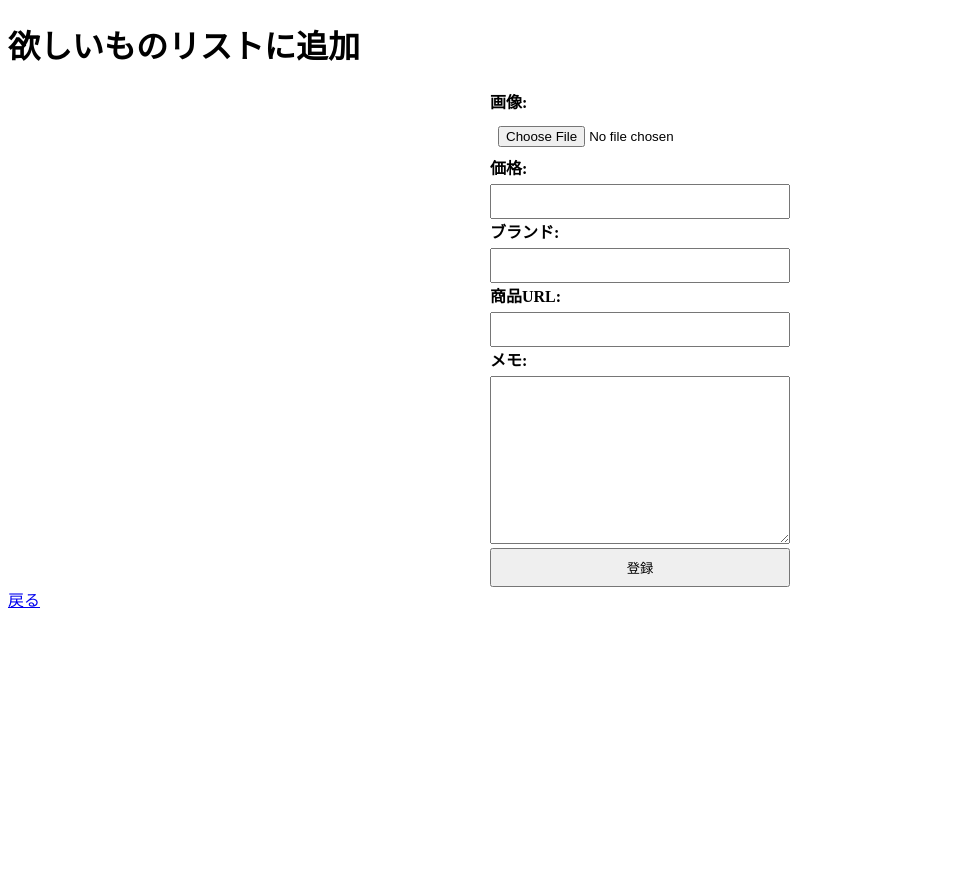
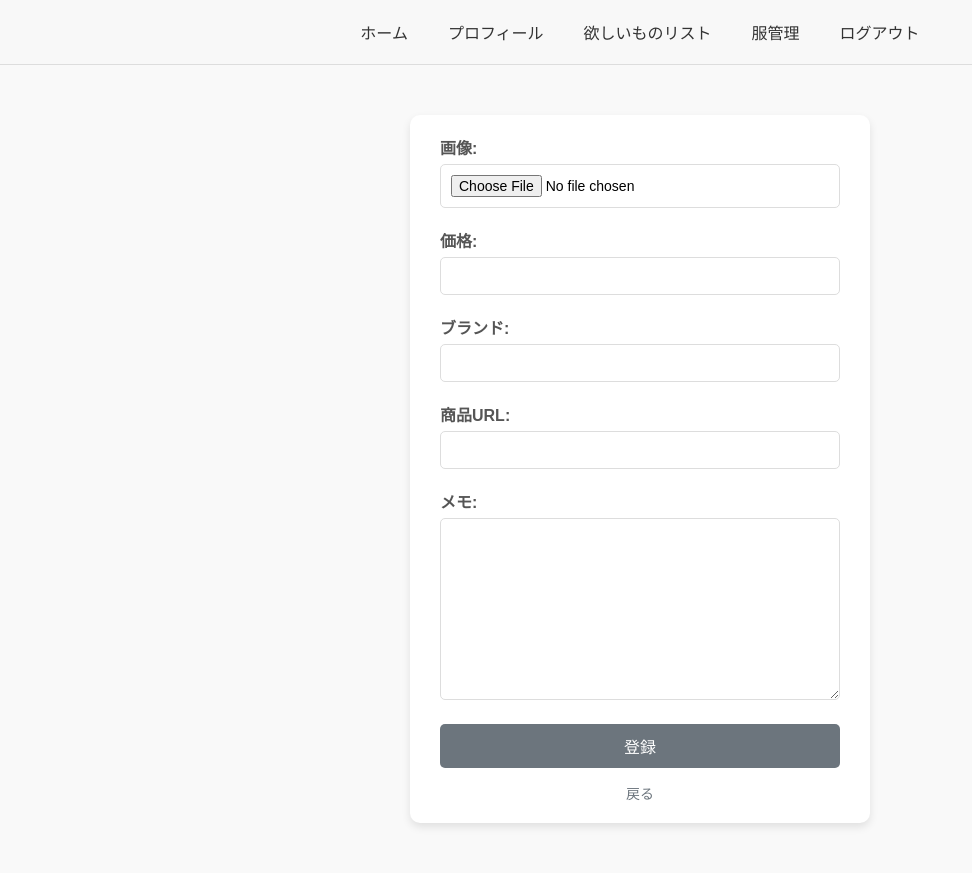
Before and after one commit to gdgdbaby21/Baby-Closet, a Django app: page /wishlist/create/ in a window 1280 px wide. Shown: the whole page, without its empty margins (0-972 px from the left). Before the commit the page ends 608 px from the top, so only its background shows below. Run offline with Django 5.2, Linux system fonts and the light colour scheme.

Commit message:
欲しいものリストのフロントエンドの実装

```diff
--- a/app/templates/wishlist_create.html
+++ b/app/templates/wishlist_create.html
@@ -1,62 +1,123 @@
-<!DOCTYPE html>
+{% extends 'base.html' %}
+{% load static %}
+
+{% block content %}
 <html lang="ja">
 <head>
     <meta charset="UTF-8">
-    <title>投稿ページ</title>
-</head>
-<body>
     <style>
-        /* フォーム全体のスタイル */
-        form {
-            width: 300px; /* 任意の幅 */
-            margin: 0 auto; /* 中央に配置 */
+        body {
+            margin: 0;
+            font-family: Arial, sans-serif;
+            background-color: #f9f9f9;
         }
 
-        /* フィールドごとの間隔を調整 */
-        .form-group {
-            margin-bottom: 15px;
+        .form-container {
+            background: #ffffff;
+            padding: 20px 30px;
+            border-radius: 10px;
+            box-shadow: 0 4px 8px rgba(0, 0, 0, 0.1);
+            max-width: 400px;
+            margin: 50px auto;
+            text-align: left;
         }
 
-        /* ラベルのスタイル */
+        h2 {
+            text-align: center;
+            margin-bottom: 20px;
+            color: #333;
+        }
+
+        .form-group {
+            margin-bottom: 20px;
+        }
+
         label {
             display: block;
             font-weight: bold;
             margin-bottom: 5px;
+            color: #555;
         }
 
-        /* テキストフィールドとボタンのスタイル調整 */
-        input[type="text"], input[type="number"], textarea, input[type="url"], input[type="file"], button {
+        input[type="text"],
+        input[type="number"],
+        input[type="url"],
+        input[type="file"],
+        textarea {
             width: 100%;
-            padding: 8px;
+            padding: 10px;
+            border: 1px solid #ddd;
+            border-radius: 5px;
+            font-size: 14px;
             box-sizing: border-box;
+            transition: border-color 0.3s ease;
+        }
+
+        input:focus,
+        textarea:focus {
+            border-color: #007bff;
+            outline: none;
+        }
+
+        button {
+            width: 100%;
+            padding: 10px;
+            background-color:#6c757d;
+            color: #fff;
+            border: none;
+            border-radius: 5px;
+            cursor: pointer;
+            font-size: 16px;
+            transition: background-color 0.3s ease;
+        }
+
+        button:hover {
+            background-color: #5a6268;
+        }
+
+        .back-link {
+            display: block;
+            text-align: center;
+            margin-top: 15px;
+            color: #6c757d;
+            text-decoration: none;
+            font-size: 14px;
+        }
+
+        .back-link:hover {
+            color: #495057;
+            text-decoration: underline;
         }
     </style>
-    <h1>欲しいものリストに追加</h1>
+</head>
+<body>
+    <div class="form-container">
         <form method="post" enctype="multipart/form-data">
             {% csrf_token %}
-
-        <!-- 画像 -->
+            <div class="form-group">
                 <label for="id_image">画像:</label>
                 {{ form.image }}
-
-        <!-- 価格 -->
+            </div>
+            <div class="form-group">
                 <label for="id_price">価格:</label>
                 {{ form.price }}
-
-        <!-- ブランド -->
+            </div>
+            <div class="form-group">
                 <label for="id_brand">ブランド:</label>
                 {{ form.brand }}
-
-        <!-- 商品URL -->
+            </div>
+            <div class="form-group">
                 <label for="id_product_url">商品URL:</label>
                 {{ form.product_url }}
-
-        <!-- メモ -->
+            </div>
+            <div class="form-group">
                 <label for="id_notes">メモ:</label>
                 {{ form.notes }}
-
+            </div>
             <button type="submit">登録</button>
         </form>
-    <a href="{% url 'wishlist' %}">戻る</a>
+        <a href="{% url 'wishlist' %}" class="back-link">戻る</a>
+    </div>
 </body>
 </html>
+{% endblock %}
```
Also changed, not shown: app/templates/wishlist.html (+30 -9 lines), app/templates/wishlist_detail.html (+4 -3 lines), db.sqlite3, media/wishlist_images/IMG_2097_jWgEVXl.jpeg (added). Lines whose indentation alone changed are shown as unchanged.
